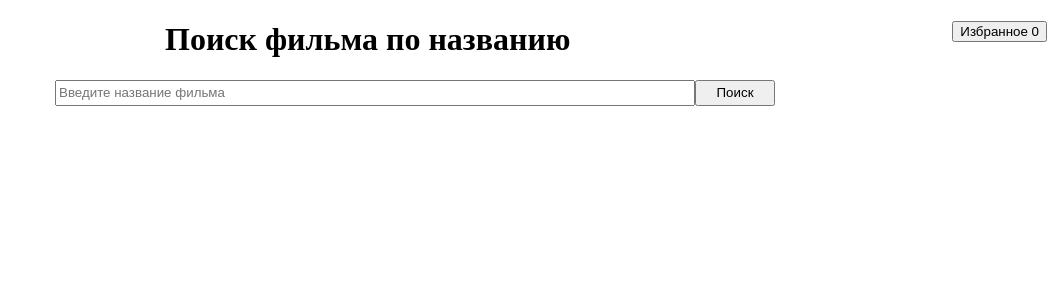
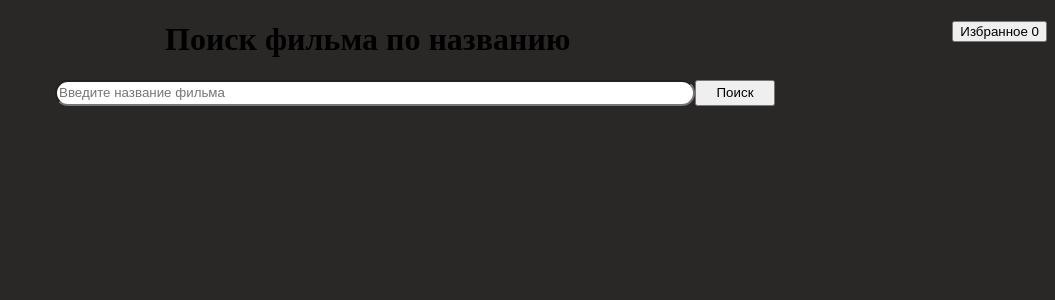
Before and after one commit to Vokanson/search_film_new_ver, a Vue app: page / in a window 1280 px wide. Shown: the top 300 px of the page, without its empty margins (225-1280 px from the left). Built offline with nearby package versions, Linux system fonts and the light colour scheme.

Commit message:
21.02.23

```diff
--- a/src/Components/Main.vue
+++ b/src/Components/Main.vue
@@ -2,7 +2,7 @@
 
 
   <!--    <div @submit.prevent>-->
-  <div>
+  <div class="main-layer">
 
     <p>
       <button class="btn" @click="go_To_listFilm(index)">Избранное {{$store.state.listFilm.length}}</button>
@@ -134,7 +134,18 @@ export default {
 }
 </script>
 
-<style scoped>
+<style>
+head{
+  display: none;
+}
+
+body {
+ background: #2a2727;
+}
+
+.main-layer{
+  /*background-color: #8d5858;*/
+}
 .btn-card {
   width: fit-content;
 }
@@ -150,6 +161,7 @@ export default {
   display:inline;
   justify-content:center;
   align-items:center;
+  border-radius: 13px;
   /*background-color: aqua;*/
 }
 .btn-search {
@@ -161,7 +173,8 @@ export default {
 .btn {
   float: right;
 }
-.list {
+.list{
+  /*background: black;*/
   /*padding-inline-start: 100px;*/
   /*margin: auto;*/
   /*height: 100%;*/
```
